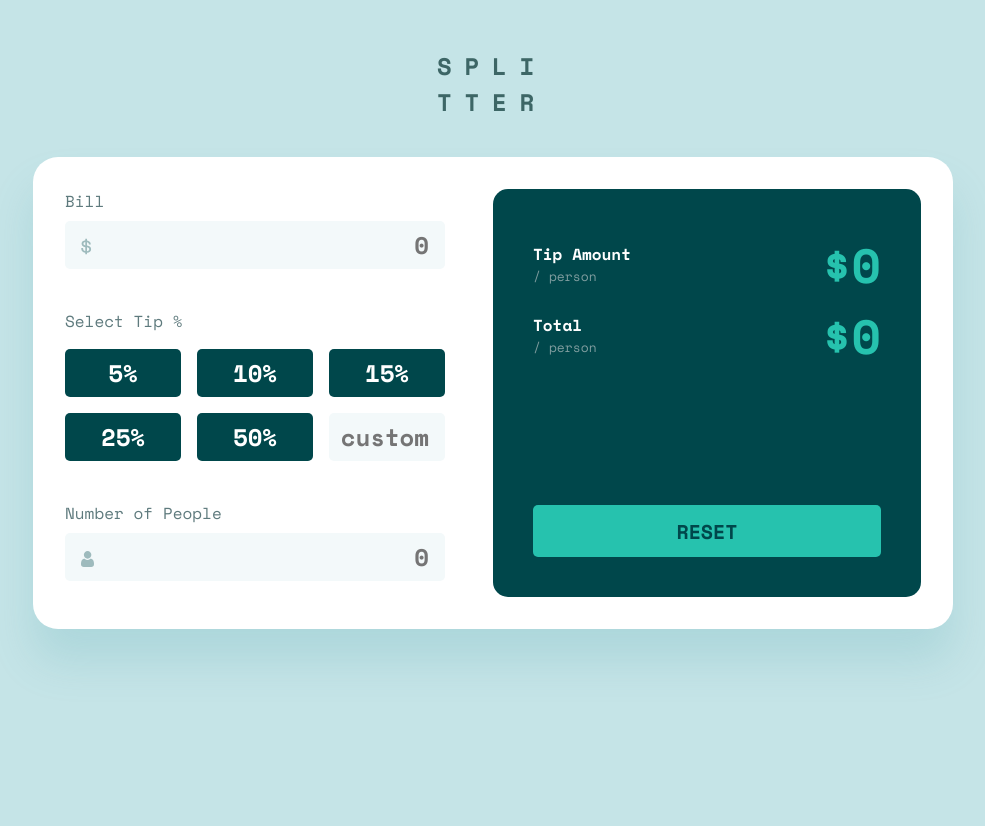
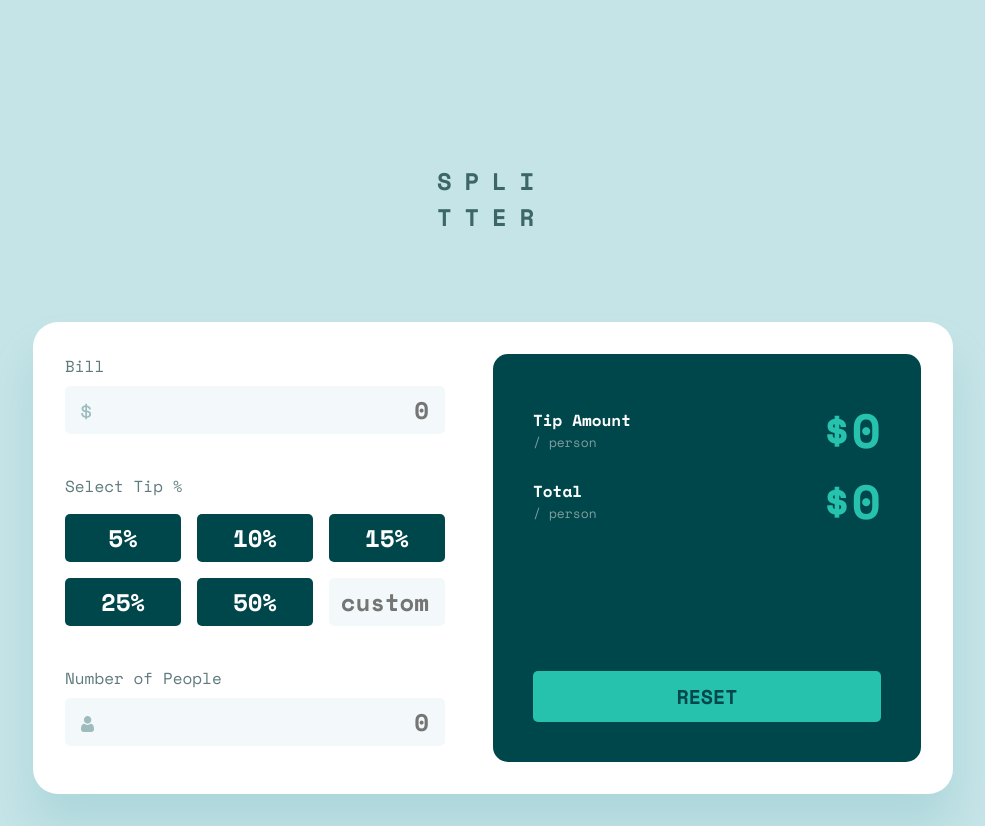
Before and after one commit to sirriah/fm-tip-calculator, a React (Create React App) app: page / in a window 1280 px wide. Shown: the whole page, without its empty margins (147-1132 px from the left). Before the commit the page ends 800 px from the top, so only its background shows below. Built offline with nearby package versions, Linux system fonts and the light colour scheme.

Commit message:
headline

```diff
--- a/src/App.js
+++ b/src/App.js
@@ -9,12 +9,13 @@ The headline is designed to be broken. I used the aria-label and aria-hidden for
 function App() {
   return (
     <div className={classes.App}>
-      <div aria-label="splitter">
-        <h1 className={classes.heading1} aria-hidden="true">
+      <div>
+        <h1 className={classes.srOnly}>Splitter</h1>
+        <p className={classes.heading1} aria-hidden="true">
           Spli
           <br />
           tter
-        </h1>
+        </p>
       </div>
       <Card className="calculator">
         <Form />
--- a/src/App.module.css
+++ b/src/App.module.css
@@ -1,7 +1,19 @@
+.srOnly{
+  color: transparent;
+  display: block;
+  position: absolute;
+  width: 1px;
+  height: 1px;
+  border: none;
+  outline: none;
+  background-color: transparent;
+}
+
 .heading1 {
   text-transform: uppercase;
   letter-spacing: 0.8rem;
   font-size: 1.5rem;
+  font-weight: bold;
   color: #3d6666;
   display: block;
   max-width: 7rem;
@@ -9,3 +21,10 @@
   margin-bottom: 2.3rem;
   margin-inline: auto;
 }
+
+@media only screen and (min-width: 640px){
+  .heading1{
+    margin-top: 10.1875rem;
+    margin-bottom: 5.4375rem;
+  }
+}
--- a/src/components/Form/TipInputs.js
+++ b/src/components/Form/TipInputs.js
@@ -85,14 +85,6 @@ const TipInputs = (props) => {
           </TipInputPercent>
         ))}
 
-        <TipInputPercent
-          value={props.values.customTip}
-          id="percentageCustom"
-          checked={props.values.percentageTip === "custom"}
-          onClick={percentageTipChangeHandler}
-          className={classes.tipInputCustomLi}
-          onKeyPress={onKeyPressHandler}
-        >
           <InputNumber
             id="customTip"
             value={props.values.customTip}
@@ -101,7 +93,7 @@ const TipInputs = (props) => {
             className={classes.tipInputCustomNumber}
             placeholder="custom"
           ></InputNumber>
-        </TipInputPercent>
+
       </ul>
 
       <InputNumber
```
